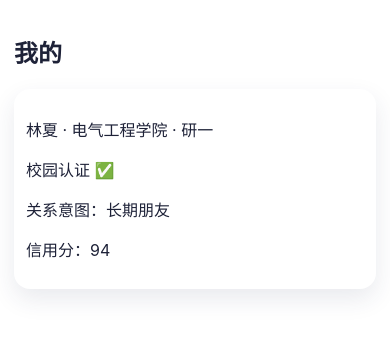
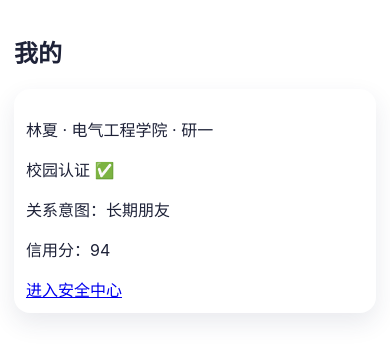
Before and after one commit to js9cpp57y4-jpg/friend-app, a React (Vite) app: page /profile in a window 390 px wide. Shown: the top 363 px of the page. Built offline with nearby package versions, Linux system fonts and the light colour scheme.

Commit message:
fix: finalize conflict-resolved mobile UI and keep safety entry in profile

```diff
--- a/src/pages/ProfilePage.tsx
+++ b/src/pages/ProfilePage.tsx
@@ -1 +1,16 @@
-export function ProfilePage(){return <section><h1>我的</h1><article className='feed-card'><p>林夏 · 电气工程学院 · 研一</p><p>校园认证 ✅</p><p>关系意图：长期朋友</p><p>信用分：94</p></article></section>}
+import { Link } from 'react-router-dom';
+
+export function ProfilePage() {
+  return (
+    <section>
+      <h1>我的</h1>
+      <article className='feed-card'>
+        <p>林夏 · 电气工程学院 · 研一</p>
+        <p>校园认证 ✅</p>
+        <p>关系意图：长期朋友</p>
+        <p>信用分：94</p>
+        <Link to='/safety'>进入安全中心</Link>
+      </article>
+    </section>
+  );
+}
```
